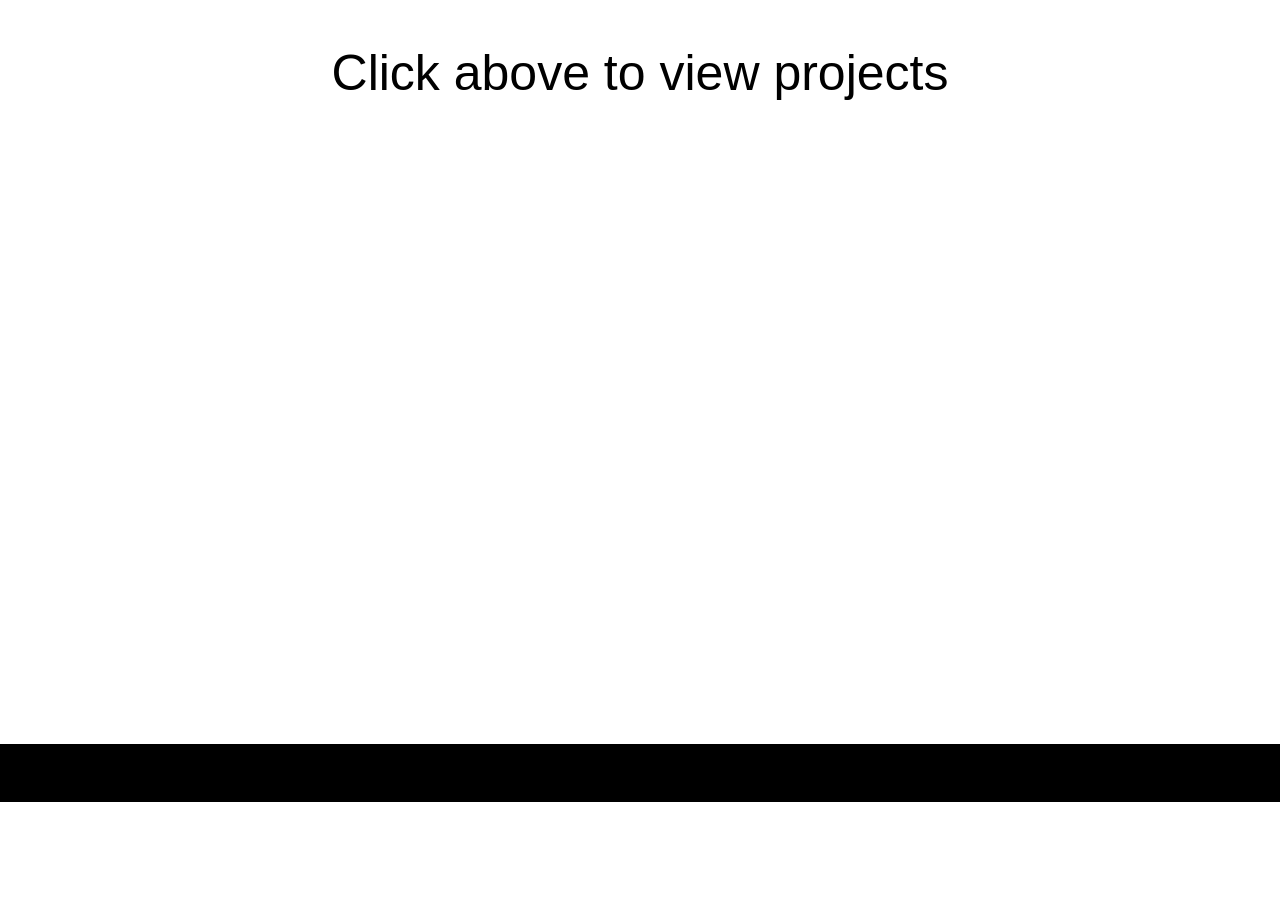
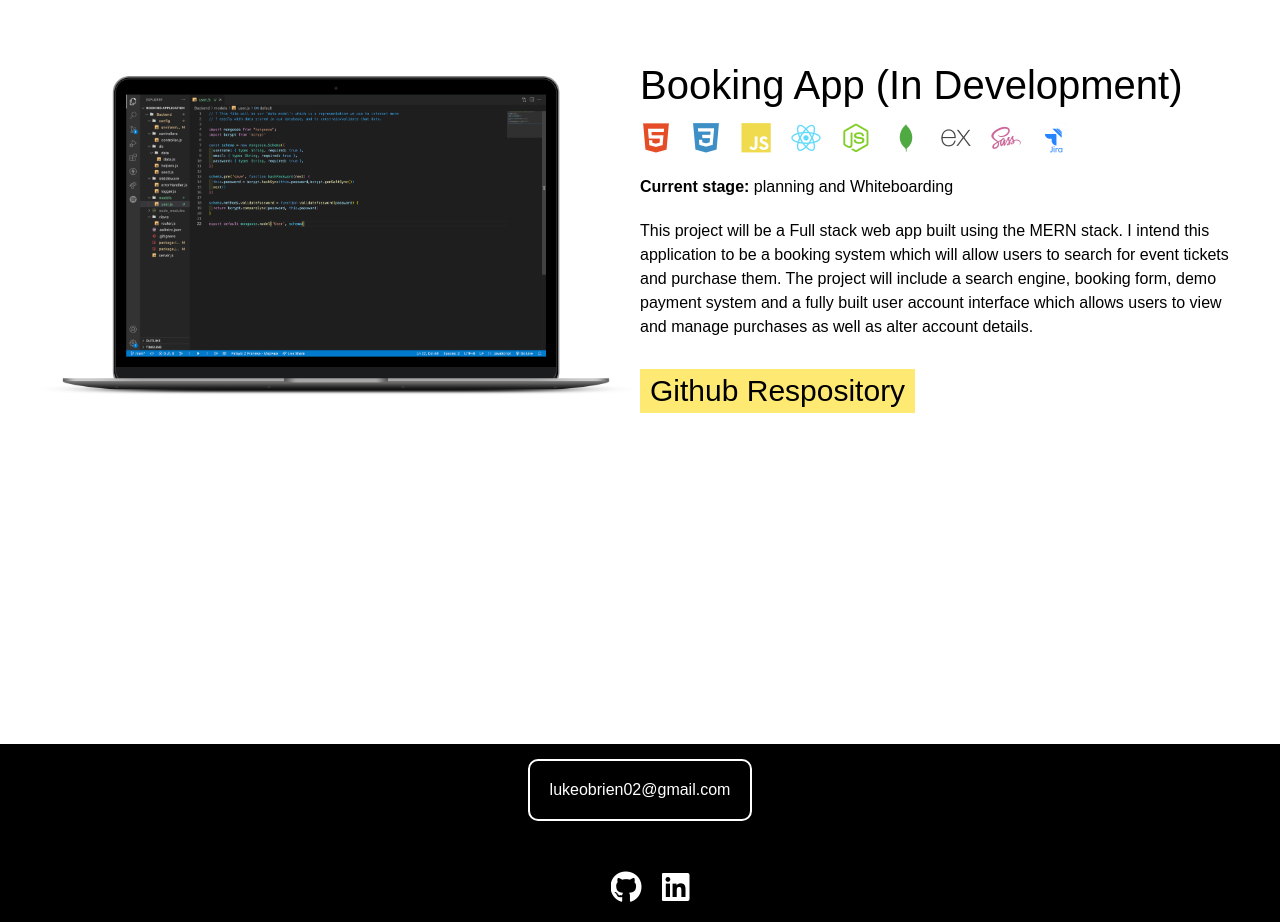
Before and after one commit to luke-o-brien/Portfolio-React, a React (Create React App) app: page / in a window 1280 px wide. Shown: the part 1801-2723 px from the top of the page. Before the commit the page ends 2603 px from the top, so only its background shows below. Built offline with nearby package versions, Linux system fonts and the light colour scheme.

Commit message:
Project links updated icons added and contact footer

```diff
--- a/public/index.html
+++ b/public/index.html
@@ -8,6 +8,7 @@
     <link rel="preconnect" href="https://fonts.gstatic.com" crossorigin>
     <link href="https://fonts.googleapis.com/css2?family=Urbanist:ital,wght@0,100;0,200;0,300;0,400;0,500;0,600;0,700;0,800;0,900;1,100;1,200;1,300;1,400;1,500;1,600;1,700;1,800;1,900&display=swap" rel="stylesheet">
     <link rel="stylesheet" href="https://cdn.jsdelivr.net/gh/devicons/devicon@v2.15.1/devicon.min.css">
+    <script src="https://kit.fontawesome.com/4b5b38c5a0.js" crossorigin="anonymous"></script>
     <title>Luke O'Brien</title>
   </head>
   <body>
--- a/src/App.js
+++ b/src/App.js
@@ -10,7 +10,7 @@ import BookingProject from "./components/bookingproject.js";
 
 function App() {
 
-  const [projecttype, setprojecttype] = React.useState("")
+  const [projecttype, setprojecttype] = React.useState("current")
 
 
   function toggleclick(e){
@@ -107,9 +107,11 @@ function App() {
         </div>
       </section>
       <footer>
+        <p className="email">lukeobrien02@gmail.com</p>
+        <div className="linksconta">
         <a className="link-icon-footer" href="https://github.com/luke-o-brien" rel="noreferrer" target="_blank"><i className="fa-brands fa-github fa-2x links"></i></a>
         <a className="link-icon-footer" href="https://www.linkedin.com/in/l-obrien/"  rel="noreferrer" target="_blank"><i className="fa-brands fa-linkedin fa-2x links"></i></a>
-        <p>lukeobrien02@gmail.com</p>
+        </div>
       </footer>
     </div>
   )
--- a/src/components/VenuesArtists.js
+++ b/src/components/VenuesArtists.js
@@ -26,8 +26,8 @@ function VenuesArtistsProject() {
         multipage sign in form following the typeform format using conditional rendering.
         </p>
         <div className="link-buttons-container">
-          <button className="portfolio-link"><a id="mfs-modal" target="_blank">Live site</a></button>
-          <button className="portfolio-link"><a href="https://github.com/luke-o-brien/Transport-for-London-App" rel="noreferrer" target="_blank">Github Respository</a></button>
+          <button className="portfolio-link"><a href="https://venuesandartists.netlify.app/" rel="noreferrer" id="mfs-modal" target="_blank">Live site</a></button>
+          <button className="portfolio-link"><a href="https://github.com/luke-o-brien/Project-4-Backend" rel="noreferrer" target="_blank">Github Respository</a></button>
         </div>
       </div>
     </div>
--- a/src/components/bookingproject.js
+++ b/src/components/bookingproject.js
@@ -14,6 +14,11 @@ function BookingProject() {
           <i className="devicon-css3-plain colored smallicon"></i>
           <i className="devicon-javascript-plain colored smallicon"></i>
           <i className="devicon-react-original colored smallicon"></i>
+          <i className="devicon-nodejs-plain colored smallicon"></i>
+          <i className="devicon-mongodb-plain colored smallicon"></i>
+          <i className="devicon-express-original colored smallicon"></i>
+          <i className="devicon-sass-original colored smallicon"></i>
+          <i className="devicon-jira-plain-wordmark colored smallicon"></i>
         </div>
         <p><b>Current stage:</b> planning and Whiteboarding</p>
 
--- a/src/components/fishwatch.js
+++ b/src/components/fishwatch.js
@@ -21,8 +21,8 @@ function Fishwatch() {
         my work focused on the fish of the day component, which displayed a different fish to the user each day, making use of local storage. I also created the page which utilised the
         Edamam API  </p>
         <div className="link-buttons-container">
-          <button className="portfolio-link"><a href="https://myfoundsounds.netlify.app/" rel="noreferrer" target="_blank">Live site</a></button>
-          <button className="portfolio-link"><a href="https://github.com/luke-o-brien/Project-3-MERN-Backend" rel="noreferrer" target="_blank">Github Respository</a></button>
+          <button className="portfolio-link"><a href="https://fishwatch.netlify.app" rel="noreferrer" target="_blank">Live site</a></button>
+          <button className="portfolio-link"><a href="https://github.com/luke-o-brien/Project-2" rel="noreferrer" target="_blank">Github Respository</a></button>
         </div>
       </div>
     </div>
--- a/src/components/myfoundsounds.js
+++ b/src/components/myfoundsounds.js
@@ -24,8 +24,8 @@ function myfoundsounds() {
         their devices and search for and listen to other users' sounds. For this project, we created our back-end API using Mongo Db and Express along with utilising the Cloudinary API for audio file storage.
         To aid the development of the project, our group utilised Jira and scrum working to plan the project, assign tasks and track progress through the two one-week sprints.`}</p>
         <div className="link-buttons-container">
-          <button className="portfolio-link"><a id="mfs-modal" target="_blank">Live site</a></button>
-          <button className="portfolio-link"><a href="https://github.com/luke-o-brien/Transport-for-London-App" rel="noreferrer" target="_blank">Github Respository</a></button>
+          <button className="portfolio-link"><a href="https://myfoundsounds.netlify.app" id="mfs-modal" rel="noreferrer" target="_blank">Live site</a></button>
+          <button className="portfolio-link"><a href="https://github.com/luke-o-brien/Project-3-MERN-Backend" rel="noreferrer" target="_blank">Github Respository</a></button>
         </div>
       </div>
     </div>
--- a/src/components/pacman.js
+++ b/src/components/pacman.js
@@ -18,8 +18,8 @@ function Pacman() {
       using keyboard inputs to collect pellets and capture ghosts when they are vulnerable. The game includes a leaderboard created using local storage as
       well as a theme and map size selector, which is chosen by the user before the game begins.</p>
         <div className="link-buttons-container">
-          <button className="portfolio-link"><a href="https://venuesandartists.netlify.app/" rel="noreferrer" target="_blank">Live site</a></button>
-          <button className="portfolio-link"><a href="https://github.com/luke-o-brien/Project-4-Backend" rel="noreferrer" target="_blank">Github Respository</a></button>
+          <button className="portfolio-link"><a href="https://luke-o-brien.github.io/Pacman-Game/" rel="noreferrer" target="_blank">Live site</a></button>
+          <button className="portfolio-link"><a href="https://github.com/luke-o-brien/Pacman-Game" rel="noreferrer" target="_blank">Github Respository</a></button>
         </div>
       </div>
     </ div>
--- a/src/styles/main.scss
+++ b/src/styles/main.scss
@@ -328,18 +328,29 @@ h5 {
 }
 footer {
   background-color: black;
-}
-
-footer {
   display: flex;
+  flex-direction: column;
   justify-content: center;
 }
 
+.linksconta {
+  display: flex;
+  justify-content: space-evenly;
+  margin-bottom: 15px;
+}
 .link-icon-footer {
+  text-align: center;
   color: white;
-  margin: 0px 0px 40px 0px;
+  margin: 0px;
 }
 
+.email {
+  margin-top: 15px;
+  color: white;
+  border: solid 2px white;
+  border-radius: 10px;
+  padding: 20px;
+}
 
 
 .modal {
```
